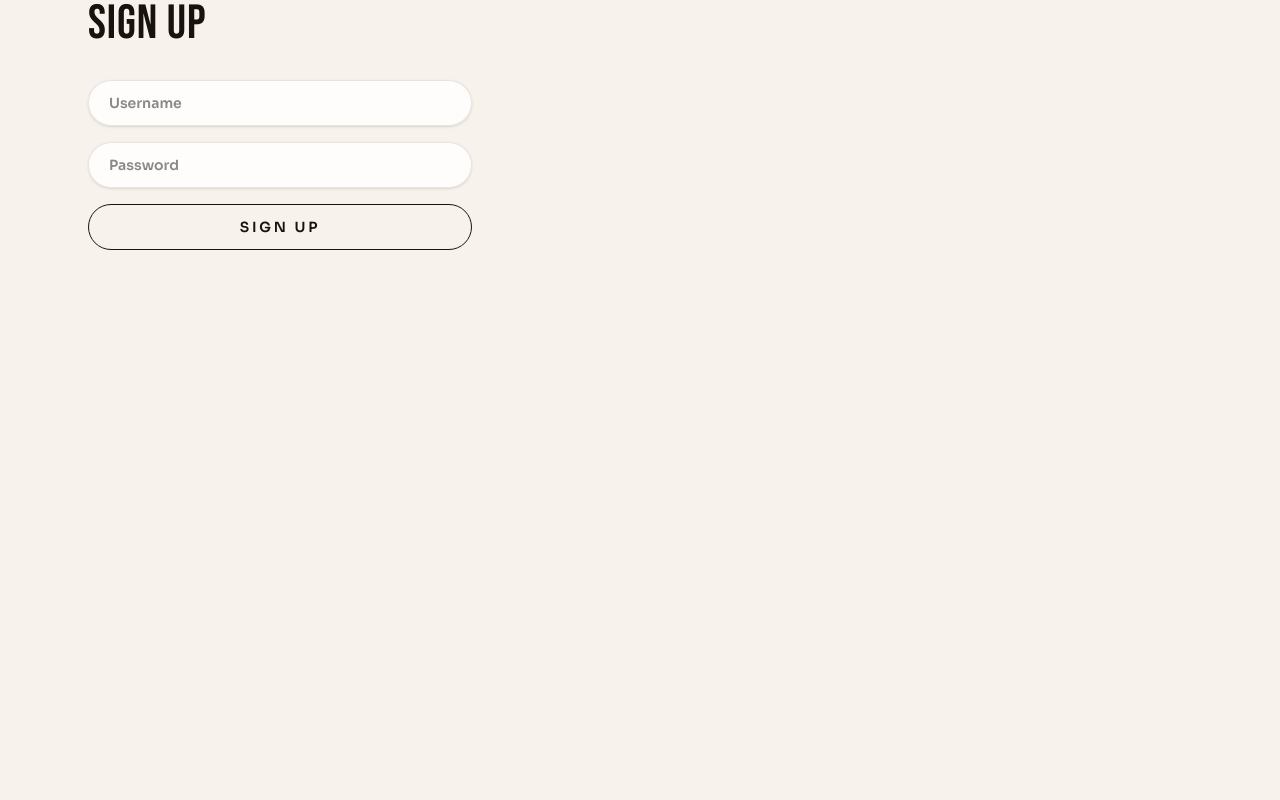
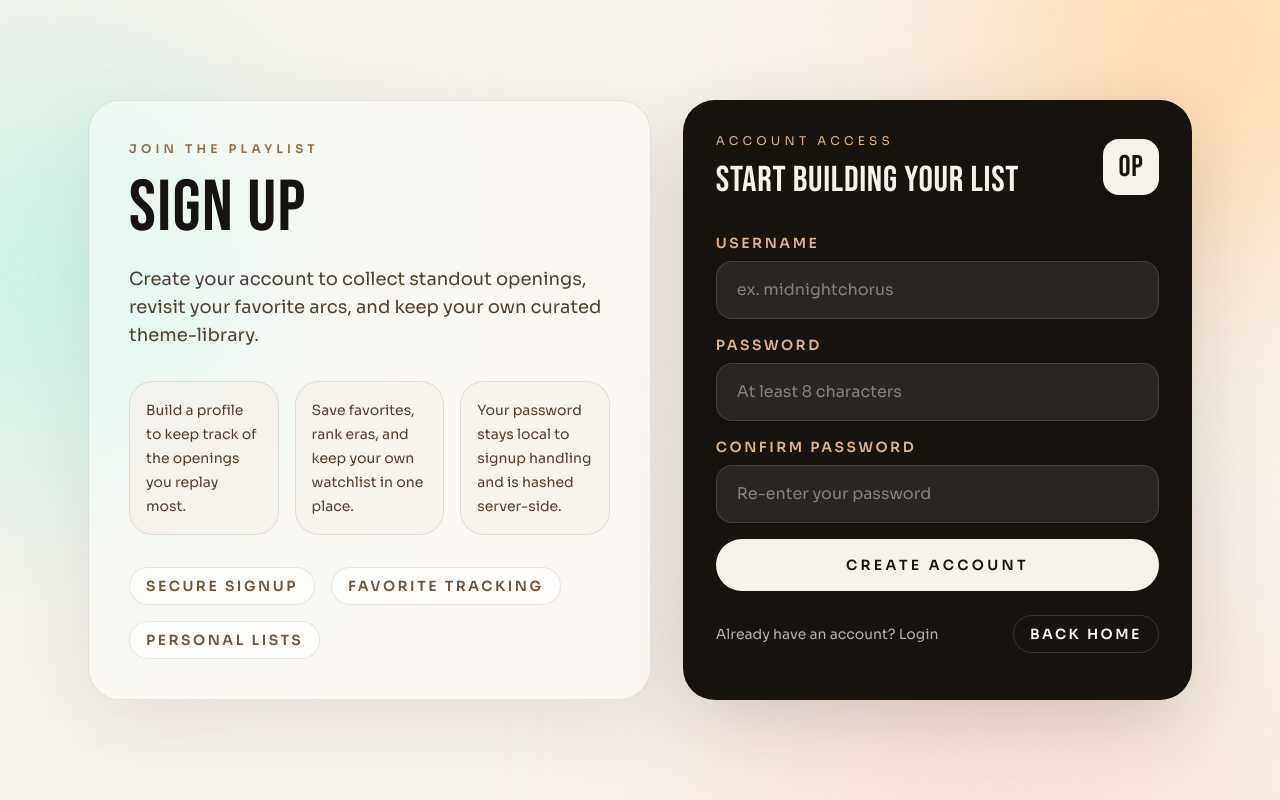
Before and after one commit to k8iekitkat/MyAnimeOpenings, a Next.js app: page /signup in a window 1280 px wide. Built offline with nearby package versions, Linux system fonts and the light colour scheme.

Commit message:
fix frontend UI. added error catches as well as UI overhaul.

```diff
--- a/app/signup/page.tsx
+++ b/app/signup/page.tsx
@@ -1,35 +1,201 @@
+"use client";
 
+import Link from "next/link";
+import { FormEvent, useState, useTransition } from "react";
 
-// TODO: Add styling for centering, added error handling, and add a link to the login page
+const openingNotes = [
+  "Build a profile to keep track of the openings you replay most.",
+  "Save favorites, rank eras, and keep your own watchlist in one place.",
+  "Your password stays local to signup handling and is hashed server-side.",
+];
+
 export default function SignUpPage() {
+  const [isPending, startTransition] = useTransition();
+  const [error, setError] = useState("");
+  const [success, setSuccess] = useState("");
+
+  function handleSubmit(event: FormEvent<HTMLFormElement>) {
+    event.preventDefault();
+
+    const form = event.currentTarget;
+    const formData = new FormData(form);
+    const username = String(formData.get("username") ?? "").trim();
+    const password = String(formData.get("password") ?? "");
+    const confirmPassword = String(formData.get("confirmPassword") ?? "");
+
+    setError("");
+    setSuccess("");
+
+    if (!username) {
+      setError("Choose a username before continuing.");
+      return;
+    }
+
+    if (password.length < 8) {
+      setError("Use a password with at least 8 characters.");
+      return;
+    }
+
+    if (password !== confirmPassword) {
+      setError("Passwords do not match.");
+      return;
+    }
+
+    startTransition(async () => {
+      try {
+        const response = await fetch("/api/sign_up", {
+          method: "POST",
+          body: formData,
+        });
+
+        const data = (await response.json().catch(() => null)) as
+          | { error?: string; message?: string }
+          | null;
+
+        if (!response.ok) {
+          setError(data?.error ?? "Signup failed. Please try again.");
+          return;
+        }
+
+        setSuccess(data?.message ?? "Account created.");
+        form.reset();
+      } catch {
+        setError("Unable to reach the signup service right now.");
+      }
+    });
+  }
+
   return (
-        <div className="min-h-screen bg-[#f7f2eb] text-[#17130f]">
-            <div className="relative overflow-hidden">
-
-                <main className="relative z-10 mx-auto w-full max-w-6xl px-6 pb-16">
-                    <h1 className="font-display text-4xl tracking-wide text-[#17130f] sm:text-5xl">
+    <main className="mx-auto flex min-h-screen w-full max-w-6xl items-center px-6 py-12">
+      <div className="grid w-full gap-8 lg:grid-cols-[1.05fr_0.95fr]">
+        <section className="flex flex-col justify-center rounded-[2rem] border border-[#17130f]/10 bg-white/45 p-8 shadow-[0_24px_80px_rgba(23,19,15,0.08)] backdrop-blur md:p-10">
+          <p className="text-xs font-semibold uppercase tracking-[0.35em] text-[#8b6c4c]">
+            Join The Playlist
+          </p>
+          <h1 className="mt-4 font-display text-6xl leading-none text-[#17130f] sm:text-7xl">
             Sign Up
           </h1>
-                    <form action="/api/sign_up" method="POST" className="mt-8 flex flex-col gap-4 max-w-sm">
+          <p className="mt-5 max-w-xl text-base leading-7 text-[#4f4031] sm:text-lg">
+            Create your account to collect standout openings, revisit your
+            favorite arcs, and keep your own curated theme-library.
+          </p>
+
+          <div className="mt-8 grid gap-4 sm:grid-cols-3">
+            {openingNotes.map((note) => (
+              <div
+                key={note}
+                className="rounded-[1.5rem] border border-[#17130f]/10 bg-[#f7f2eb]/80 p-4"
+              >
+                <p className="text-sm leading-6 text-[#4f4031]">{note}</p>
+              </div>
+            ))}
+          </div>
+
+          <div className="mt-8 flex flex-wrap items-center gap-4 text-sm text-[#6b5642]">
+            <span className="rounded-full border border-[#17130f]/10 bg-white/70 px-4 py-2 font-semibold uppercase tracking-[0.18em]">
+              Secure signup
+            </span>
+            <span className="rounded-full border border-[#17130f]/10 bg-white/70 px-4 py-2 font-semibold uppercase tracking-[0.18em]">
+              Favorite tracking
+            </span>
+            <span className="rounded-full border border-[#17130f]/10 bg-white/70 px-4 py-2 font-semibold uppercase tracking-[0.18em]">
+              Personal lists
+            </span>
+          </div>
+        </section>
+
+        <section className="rounded-[2rem] border border-[#17130f]/10 bg-[#17130f] p-6 text-[#f7f2eb] shadow-[0_24px_80px_rgba(23,19,15,0.16)] sm:p-8">
+          <div className="flex items-center justify-between gap-4">
+            <div>
+              <p className="text-xs uppercase tracking-[0.35em] text-[#d9b38d]">
+                Account Access
+              </p>
+              <h2 className="mt-3 font-display text-4xl text-[#f7f2eb]">
+                Start Building Your List
+              </h2>
+            </div>
+            <div className="flex h-14 w-14 items-center justify-center rounded-2xl bg-[#f7f2eb] text-[#17130f] shadow-lg">
+              <span className="font-display text-3xl">OP</span>
+            </div>
+          </div>
+
+          <form className="mt-8 space-y-4" onSubmit={handleSubmit}>
+            <label className="block">
+              <span className="mb-2 block text-sm font-semibold uppercase tracking-[0.18em] text-[#d9b38d]">
+                Username
+              </span>
               <input
                 type="text"
                 name="username"
-                            placeholder="Username"
-                            className="w-full rounded-full border border-[#17130f]/10 bg-white/80 px-5 py-3 text-sm font-semibold text-[#17130f] shadow-sm backdrop-blur transition focus:border-[#17130f]/30 focus:outline-none"
+                placeholder="ex. midnightchorus"
+                autoComplete="username"
+                required
+                className="w-full rounded-2xl border border-white/12 bg-white/8 px-5 py-4 text-base text-[#f7f2eb] placeholder:text-[#f7f2eb]/45 focus:border-[#ffd8a8] focus:outline-none"
               />
+            </label>
+
+            <label className="block">
+              <span className="mb-2 block text-sm font-semibold uppercase tracking-[0.18em] text-[#d9b38d]">
+                Password
+              </span>
               <input
                 type="password"
                 name="password"
-                            placeholder="Password"
-                            className="w-full rounded-full border border-[#17130f]/10 bg-white/80 px-5 py-3 text-sm font-semibold text-[#17130f] shadow-sm backdrop-blur transition focus:border-[#17130f]/30 focus:outline-none"
+                placeholder="At least 8 characters"
+                autoComplete="new-password"
+                minLength={8}
+                required
+                className="w-full rounded-2xl border border-white/12 bg-white/8 px-5 py-4 text-base text-[#f7f2eb] placeholder:text-[#f7f2eb]/45 focus:border-[#ffd8a8] focus:outline-none"
               />
+            </label>
+
+            <label className="block">
+              <span className="mb-2 block text-sm font-semibold uppercase tracking-[0.18em] text-[#d9b38d]">
+                Confirm Password
+              </span>
+              <input
+                type="password"
+                name="confirmPassword"
+                placeholder="Re-enter your password"
+                autoComplete="new-password"
+                minLength={8}
+                required
+                className="w-full rounded-2xl border border-white/12 bg-white/8 px-5 py-4 text-base text-[#f7f2eb] placeholder:text-[#f7f2eb]/45 focus:border-[#ffd8a8] focus:outline-none"
+              />
+            </label>
+
+            {(error || success) && (
+              <div
+                className={`rounded-2xl border px-4 py-3 text-sm leading-6 ${
+                  error
+                    ? "border-[#ff9c88]/35 bg-[#ff9c88]/10 text-[#ffd0c6]"
+                    : "border-[#b9f3e4]/30 bg-[#b9f3e4]/10 text-[#dffbf4]"
+                }`}
+              >
+                {error || success}
+              </div>
+            )}
+
             <button
               type="submit"
-                            className="rounded-full border border-[#17130f] px-5 py-3 text-sm font-semibold uppercase tracking-[0.2em] text-[#17130f] transition hover:-translate-y-0.5 hover:bg-[#17130f] hover:text-[#f7f2eb]"
-                        >Sign Up</button>
+              disabled={isPending}
+              className="w-full rounded-full bg-[#f7f2eb] px-5 py-4 text-sm font-semibold uppercase tracking-[0.24em] text-[#17130f] transition hover:-translate-y-0.5 hover:bg-[#ffd8a8] disabled:cursor-not-allowed disabled:opacity-70"
+            >
+              {isPending ? "Creating Account..." : "Create Account"}
+            </button>
           </form>
+
+          <div className="mt-6 flex flex-wrap items-center justify-between gap-3 text-sm text-[#f7f2eb]/70">
+            <p>Already have an account? Login</p>
+            <Link
+              href="/"
+              className="rounded-full border border-white/14 px-4 py-2 font-semibold uppercase tracking-[0.18em] text-[#f7f2eb] transition hover:bg-white/8"
+            >
+              Back Home
+            </Link>
+          </div>
+        </section>
+      </div>
     </main>
-            </div>
-        </div>
   );
 }
```
Also changed, not shown: 1 other file (tests, documents, lock files or other folders). Lines whose indentation alone changed are shown as unchanged.
